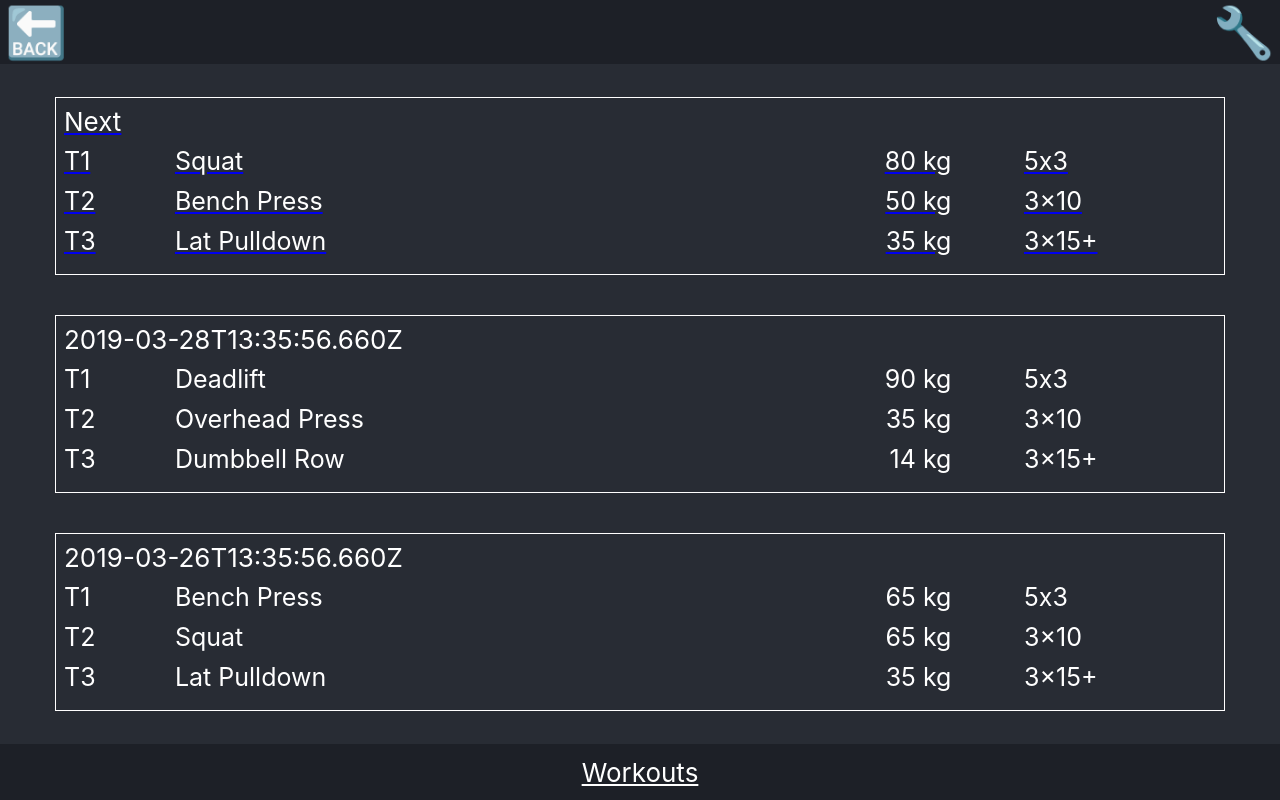
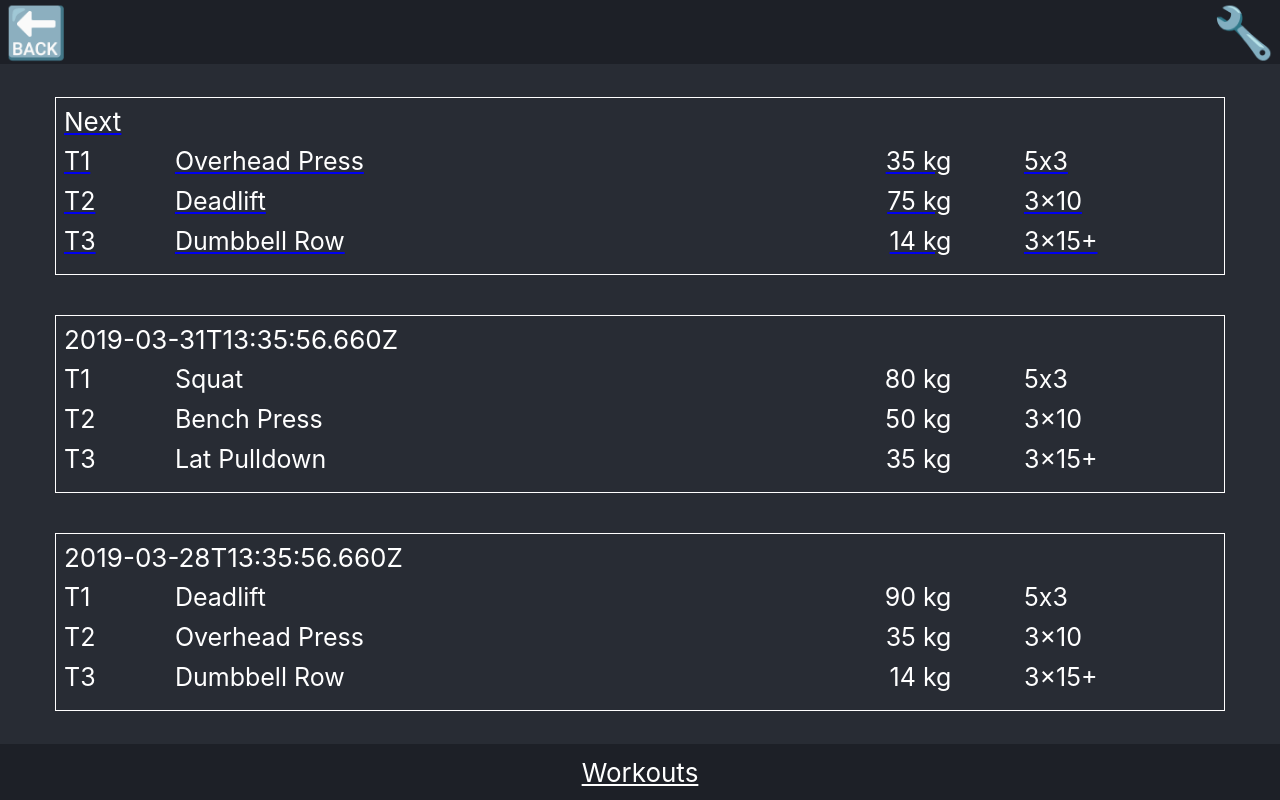
Before and after one commit to JakeRowsell89/gzclp, a React (Create React App) app: page /workouts in a window 1280 px wide. Built offline with nearby package versions, Linux system fonts and the light colour scheme.

Commit message:
⬆️Add latest exercise

```diff
--- /dev/null
+++ b/src/components/pages/Exercise.css
@@ -0,0 +1,20 @@
+
+.Workout-page .exercise .info {
+  display: flex;
+  flex-direction: row;
+  justify-content: space-between;
+}
+
+.Workout-page .exercise .info .name {
+  min-width: 50vw;
+  text-align: left;
+}
+
+.Workout-page .exercise .info .weight {
+  min-width: 15vw;
+  text-align: right;
+}
+.Workout-page .exercise .info .reps {
+  min-width: 20vw;
+  text-align: left;
+}
--- /dev/null
+++ b/src/components/pages/Exercise.js
@@ -0,0 +1,19 @@
+import React, { Component } from 'react';
+
+import "./Exercise.css"
+
+class Exercise extends Component {
+  render() {
+    const exercise = this.props.exercise
+    return (<div className="exercise" >
+      <div className="info">
+        <div className="name">{exercise.name}</div>
+        <div className="reps">{exercise.reps}</div>
+        <div className="weight">{exercise.weight.amount}{exercise.weight.unit}</div>
+      </div>
+      <div className="interactive"></div>
+    </div>)
+  }
+}
+
+export default Exercise
--- a/src/components/pages/Workout.css
+++ b/src/components/pages/Workout.css
@@ -10,23 +10,3 @@
   border: 1px solid;
   color: white;
 }
-
-.Workout-page .exercise .info {
-  display: flex;
-  flex-direction: row;
-  justify-content: space-between;
-}
-
-.Workout-page .exercise .info .name {
-  min-width: 50vw;
-  text-align: left;
-}
-
-.Workout-page .exercise .info .weight {
-  min-width: 15vw;
-  text-align: left;
-}
-.Workout-page .exercise .info .reps {
-  min-width: 20vw;
-  text-align: left;
-}
--- a/src/components/pages/Workout.js
+++ b/src/components/pages/Workout.js
@@ -1,7 +1,13 @@
 import React, { Component } from 'react';
+
+import Exercise from './Exercise'
 import "./Workout.css"
 
 class Workout extends Component {
+  constructor(props) {
+    super(props)
+    this.inProgress = false
+  }
   render() {
     const { workout } = this.props.location.state
     console.log(workout)
@@ -9,14 +15,7 @@ class Workout extends Component {
       <div className="Workout-page">
         {
           workout.exercises.map((exercise, i) => (
-            <div className="exercise" key={i}>
-              <div className="info">
-                <div className="name">{exercise.name}</div>
-                <div className="reps">{exercise.reps}</div>
-                <div className="weight">{exercise.weight.amount}{exercise.weight.unit}</div>
-              </div>
-              <div className="interactive"></div>
-            </div>
+            <Exercise key={i} exercise={exercise} />
           ))
         }
         <div className="">
--- a/src/fixtures/workouts.json
+++ b/src/fixtures/workouts.json
@@ -1,11 +1,51 @@
 [
   {
-    "day": 1,
+    "day": 2,
     "completed": false,
     "date": null,
     "exercises": [
       {
         "completed": false,
+        "tier": 1,
+        "stage": 1,
+        "name": "Overhead Press",
+        "reps": "5x3",
+        "weight": {
+          "amount": 35,
+          "unit": "kg"
+        }
+      },
+      {
+        "completed": false,
+        "tier": 2,
+        "stage": 1,
+        "name": "Deadlift",
+        "reps": "3×10",
+        "weight": {
+          "amount": 75,
+          "unit": "kg"
+        }
+      },
+      {
+        "completed": false,
+        "tier": 3,
+        "stage": 1,
+        "name": "Dumbbell Row",
+        "reps": "3×15+",
+        "weight": {
+          "amount": 14,
+          "unit": "kg"
+        }
+      }
+    ]
+  },
+  {
+    "day": 1,
+    "completed": true,
+    "date": "2019-03-31T13:35:56.660Z",
+    "exercises": [
+      {
+        "completed": true,
         "tier": 1,
         "stage": 1,
         "name": "Squat",
@@ -16,7 +56,7 @@
         }
       },
       {
-        "completed": false,
+        "completed": true,
         "tier": 2,
         "stage": 1,
         "name": "Bench Press",
@@ -27,7 +67,7 @@
         }
       },
       {
-        "completed": false,
+        "completed": true,
         "tier": 3,
         "stage": 1,
         "name": "Lat Pulldown",
```
